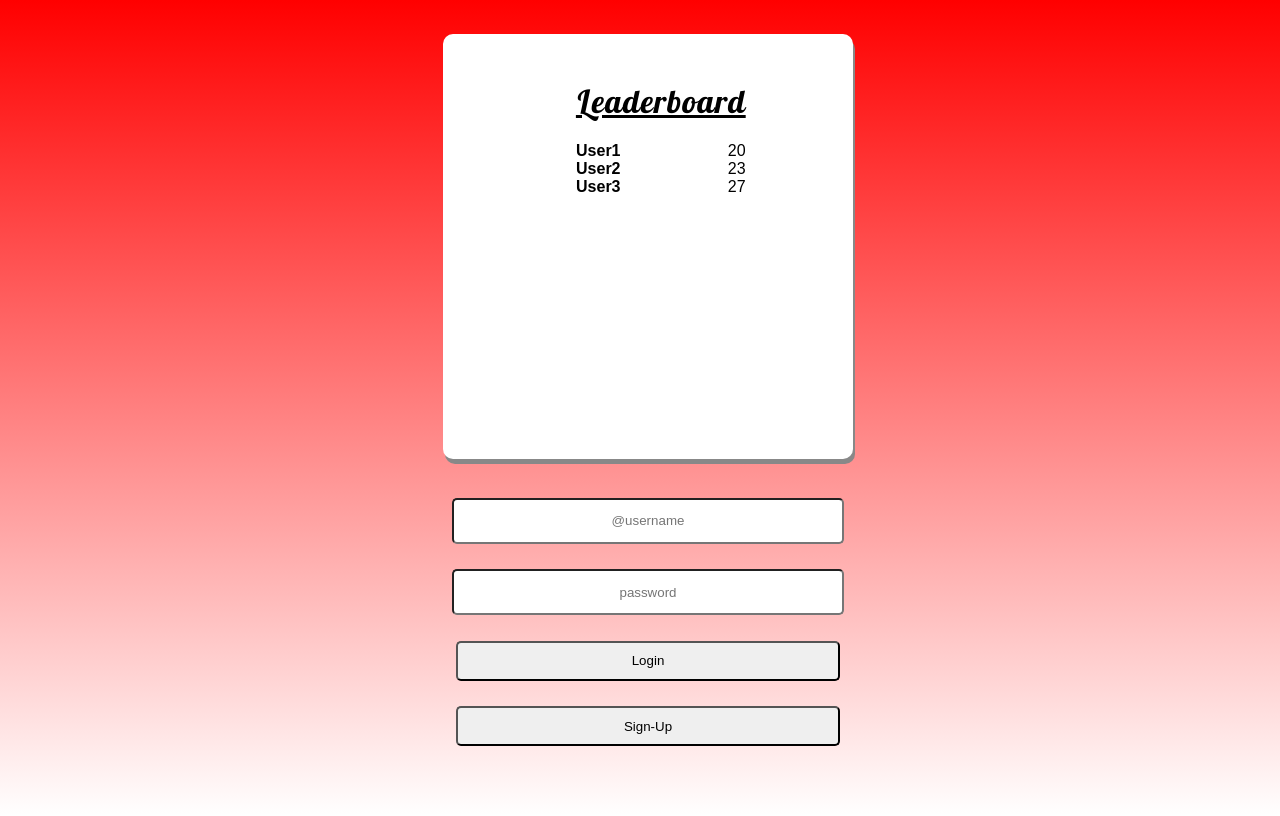
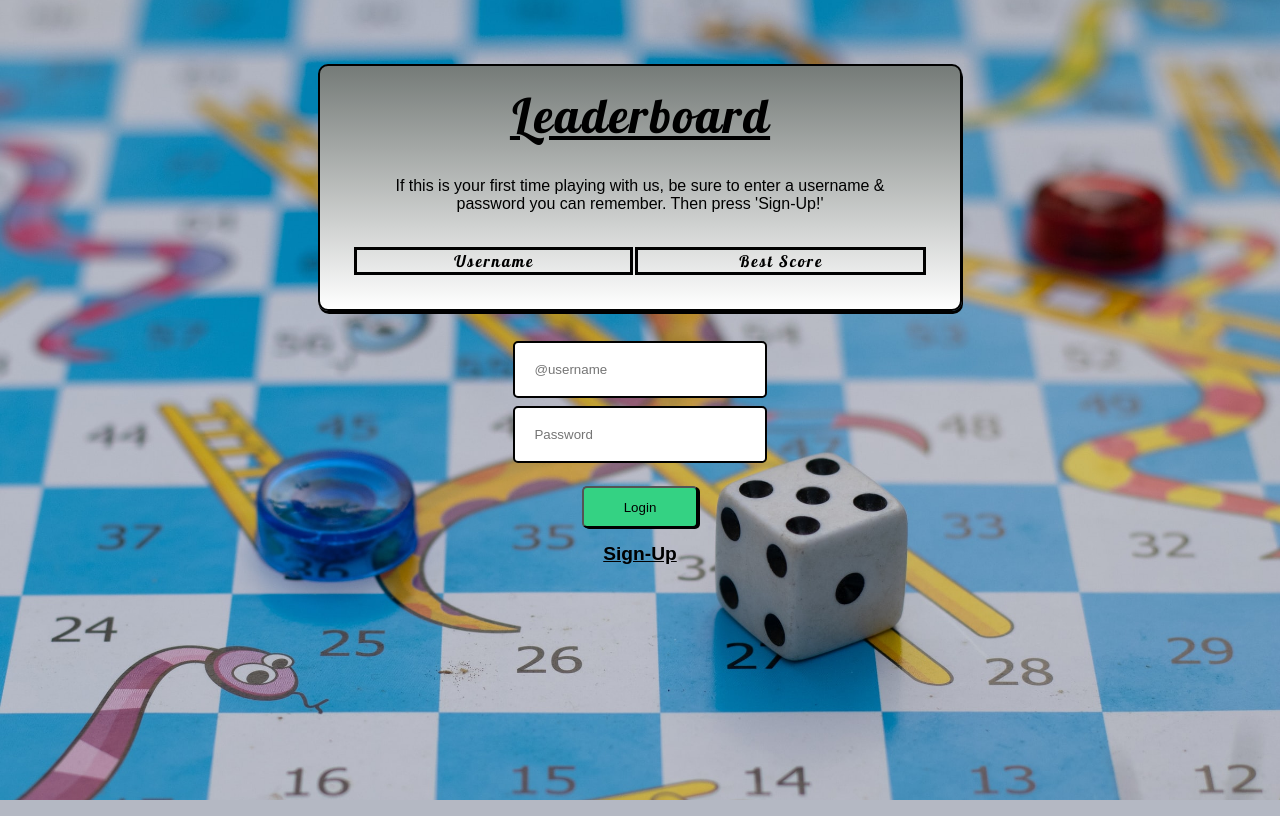
Before and after one commit to ruchidj/DiceGame, a PHP site: page / in a window 1280 px wide. Run offline with PHP 8.4, Linux system fonts and the light colour scheme; lists and menus that the app fills with data are empty.

Commit message:
Khalfani 30 June 2022

```diff
--- a/index.css
+++ b/index.css
@@ -3,71 +3,117 @@
   src: url("./LobsterTwo-BoldItalic.ttf");
 }
 body {
-  height: 100vh;
-  width: 100%;
-  display: flex;
-  flex-direction: column;
-  align-items: center;
-  background-image: linear-gradient(red, white);
+  height: 100%;
+  min-height: 100vh;
+  width: auto;
+  margin: 0;
+  padding: 0;
+  background-image: url("gameboard_background.webp");
+  background-position: center; /* Center the image */
+  background-repeat: no-repeat; /* Do not repeat the image */
+  background-size: cover; /* Resize the background image to cover the entire container */
+  overflow-x: hidden;
   font-family: sans-serif;
 }
-div#leaderboard {
-  height: 50vh;
-  width: 30%;
-  display: flex;
-  flex-direction: column;
-  align-items: center;
-  margin: 2%;
-  padding: 2% 0 0 2%;
-  background-color: white;
-  border-radius: 10px;
-  box-shadow: 2px 5px #888888;
-}
-h1#leader_title {
-  font-family: "lob";
-  letter-spacing: 1px;
-  text-decoration: underline;
-}
-span#large {
-  width: 100%;
-  display: flex;
-  align-items: center;
-  justify-content: space-evenly;
-}
-span#small {
-  font-weight: bold;
-}
-
-form#inputs {
-  width: 100%;
+main {
+  width: auto;
   display: flex;
   flex-direction: column;
   align-items: center;
 }
-form#inputs > input {
-  height: 2.5rem;
+div#leaderboard {
+  height: 5%;
+  max-height: 400px;
+  width: 50%;
+  display: flex;
+  flex-direction: column;
+  align-items: center;
+  margin: 5% 0 0 0;
+  background-image: linear-gradient(#757b78, white);
+  overflow: auto;
+  border-radius: 10px;
+  border-width: 2px;
+  border-color: "black";
+  border-style: solid;
+  text-align: center;
+  box-shadow: 1px 3px black;
+}
+h1#leader_title {
+  padding: 3% 0 0 0;
+  margin: 0;
+  font-family: "lob";
+  text-decoration: underline;
+  font-size: 300%;
+  letter-spacing: 2px;
+}
+table {
+  width: 100%;
+  height: 100%;
+  text-align: center;
+  padding: 5%;
+}
+th {
+  border-style: solid;
+  border-width: 1;
+  font-family: "lob";
+  letter-spacing: 2px;
+}
+tr,
+td {
+  padding: 5;
+  border-width: 1;
+}
+.signup_warning {
+  padding: 5% 7% 0 7%;
+}
+form#input_form {
+  height: 30%;
   width: 30%;
+  display: flex;
+  flex-direction: column;
+  padding: 2% 0 0 0;
+  align-items: center;
+  justify-content: space-around;
+}
+input#username_input {
+  width: 55%;
   margin: 1%;
+  padding: 5%;
+  border-radius: 5px;
+  border-color: black;
+  border-style: solid;
+}
+input#password_input {
+  width: 55%;
+  margin: 1%;
+  padding: 5%;
+  border-radius: 5px;
+  border-color: black;
+  border-style: solid;
+}
+input#login {
+  height: 100%;
+  width: 30%;
+  margin: 5% 0 5% 0;
+  padding: 3%;
+  background-color: #34d283;
+  box-shadow: 2px 1px black;
+  border-color: black;
   border-radius: 5px;
   text-align: center;
+  cursor: pointer;
 }
-div#buttons {
-  height: 20%;
-  width: 60%;
-  display: flex;
-  align-items: center;
-  justify-content: space-evenly;
-  margin: 2%;
+input#signup {
+  height: 15%;
+  width: 100%;
+  padding: 0 0 5% 0;
+  margin: -1% 0 0 0;
+  background-color: transparent;
+  outline: none;
+  border-width: 0;
+  text-align: center;
+  cursor: pointer;
+  text-decoration: underline;
+  font-weight: bolder;
+  font-size: 120%;
 }
-button#login {
-  height: 40%;
-  width: 10%;
-  border-radius: 5px;
-  background-color: whitesmoke;
-}
-button#signup {
-  height: 40%;
-  width: 10%;
-  border-radius: 5px;
-  background-color: whitesmoke;
-}
--- a/index.php
+++ b/index.php
@@ -71,32 +71,38 @@
     <meta http-equiv="X-UA-Compatible" content="IE=edge" />
     <meta name="viewport" content="width=device-width, initial-scale=1.0" />
     <link rel="stylesheet" href="index.css" />
-    <title>Project 1</title>
+    <title>Snakes & Ladders </title>
   </head>
+
   <body>
+    <main>
+
     <div id="leaderboard">
       <h1 id="leader_title">Leaderboard</h1>
-      <span id="large"><span id="small">User1</span> 20</span>
-      <span id="large"><span id="small">User2</span> 23</span>
-      <span id="large"><span id="small">User3</span> 27</span>
-
+      <table>
+        <tr>
+          <th>Username</th>
+          <th>Best Score</th>
+        </tr>
       <?php // * Change to leaderboard db for production!
 
 if (isset($_SESSION["user_database"])) {
         foreach ($_SESSION["user_database"] as $key => $value) {
-          echo "<span>$key </span>";
+          echo "<tr><td>$key</td><td>$value</td></<tr>";
         }
+      } else {
+        echo "<span class='signup_warning'>If this is your first time playing with us, be sure to enter a username & password you can remember. Then press 'Sign-Up!'</span>";
       } ?>
+      </table>
     </div>
 
-
-    <form id="inputs" method="post">
-      <input type="text" placeholder="@username" name="username"  />
-      <input type="text"  placeholder="password" name="password"  />
-      <input type="submit" name="login_button" value="Login"></input>
-      <input type="submit" name="signup" value="Sign-Up" />
+    <form id="input_form" method="post" autocomplete="off">
+      <input  id="username_input" type="text" placeholder="@username" name="username"  />
+      <input id="password_input" type="text"  placeholder="Password" name="password"  />
+      <input id="login" type="submit" name="login_button" value="Login"></input>
+      <input id="signup" type="submit" name="signup" value="Sign-Up" />
     </form>
 
-    </div>
+    </main>
   </body>
 </html>
```
Also changed, not shown: README.md, gameboard_background.webp (added).
